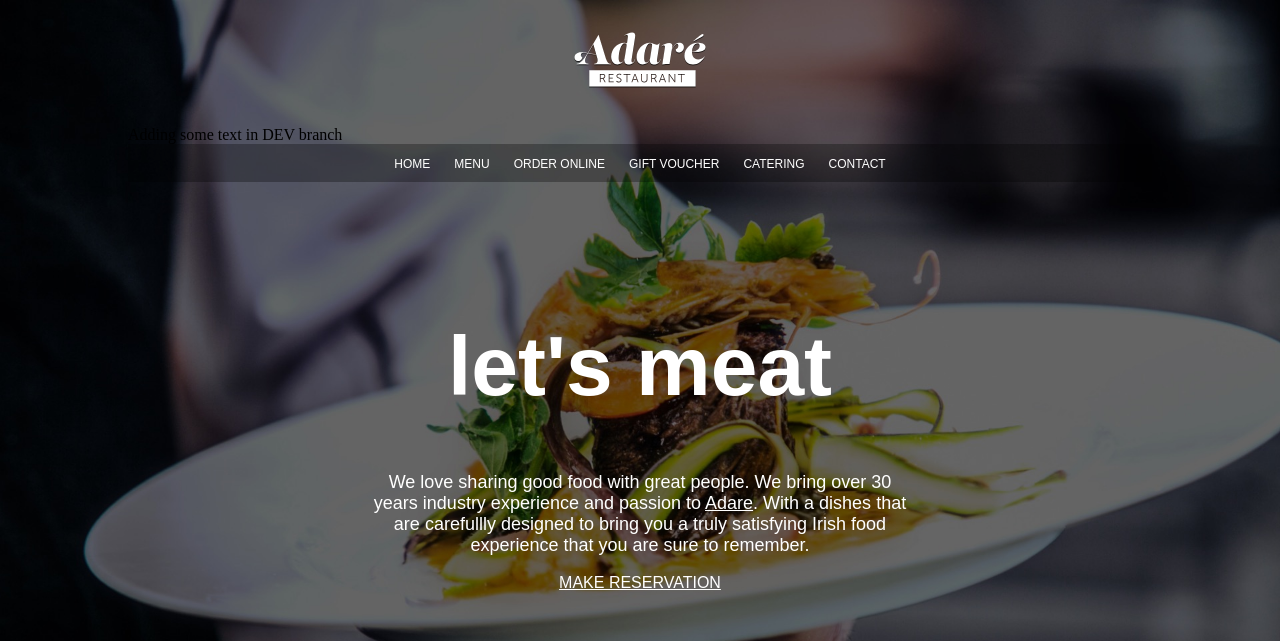
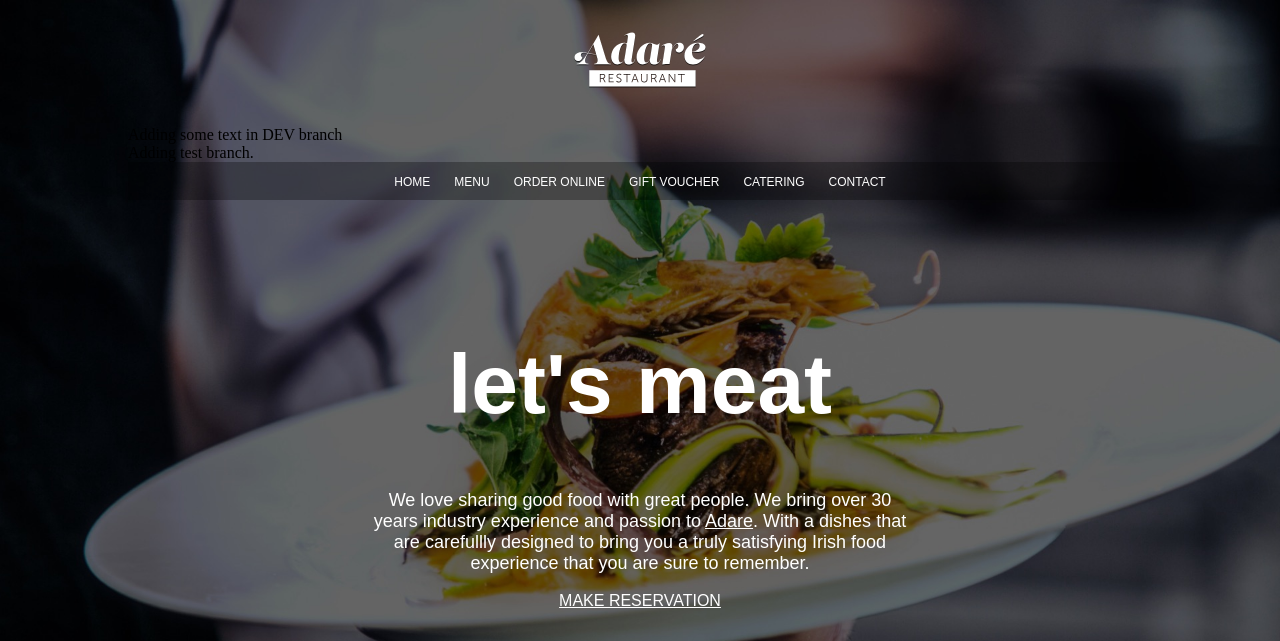
Before and after one commit to peshal-jha-work/practice-repo-2, a plain HTML site: page index.html in a window 1280 px wide. Shown: the top 641 px of the page. Drawn offline with Linux system fonts and the light colour scheme.

Commit message:
add test

```diff
--- a/index.html
+++ b/index.html
@@ -18,6 +18,7 @@
       </header>
 
       <div>Adding some text in DEV branch</div>
+      <div>Adding test branch.</div>
 
       <nav>
         <a href="#">HOME</a>
```
